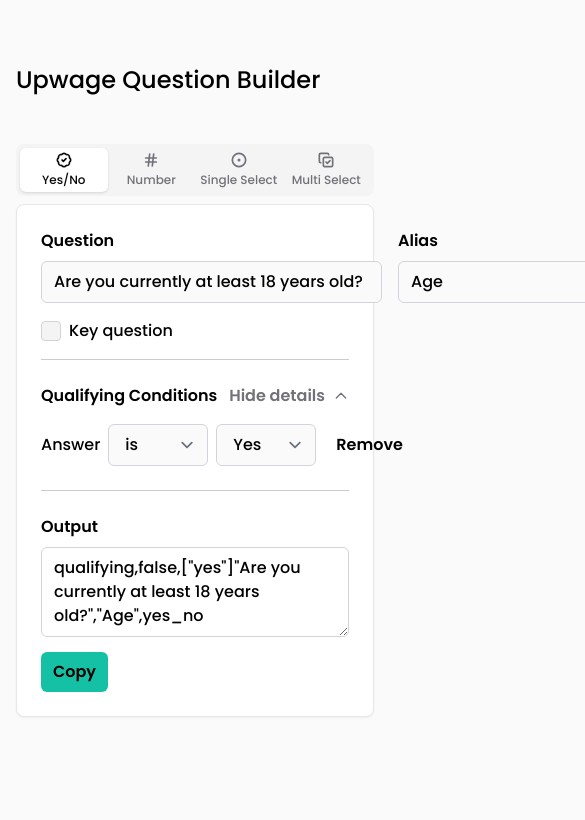
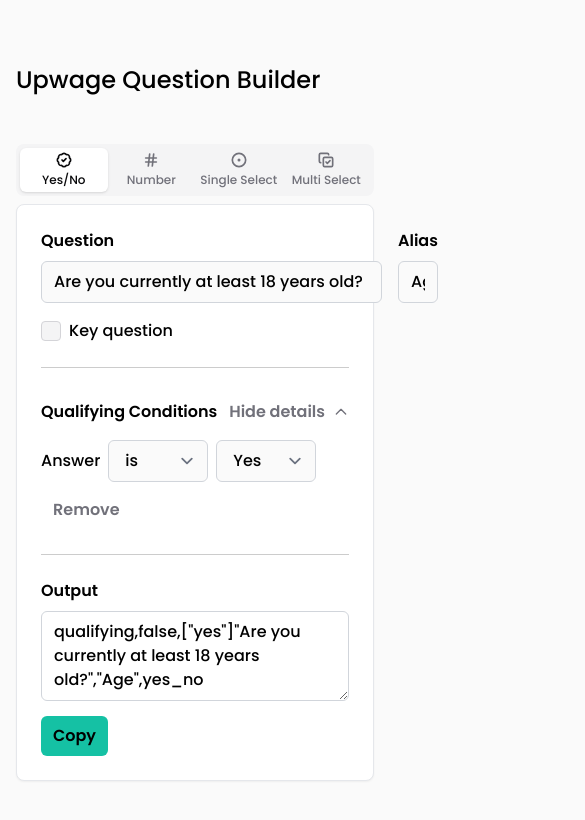
Before and after one commit to nweii/upwage-question-builder, a Next.js app: page / in a window 390 px wide. Shown: the top 820 px of the page, 585 px wide, since content can reach past the window. Built offline with nearby package versions, Linux system fonts and the light colour scheme.

Commit message:
feat: responsive to small breakpoints

```diff
--- a/components/ConditionInput.js
+++ b/components/ConditionInput.js
@@ -91,7 +91,7 @@
   return (
     <>
       {renderCombinator()}
-      <div className="flex items-center space-x-2">
+      <div className="flex flex-wrap items-center gap-2">
         <span>Answer</span>
         <CustomSelect
           value={condition.condition}
--- a/components/FormComponents.js
+++ b/components/FormComponents.js
@@ -188,7 +188,7 @@
     secondary:
       "py-2 text-zinc-500 hover:text-accent flex items-center inline-flex gap-x-1",
     delete:
-      "px-3 py-2 hover:text-red-800 dark:hover:text-red-300 hover:bg-red-600/10 dark:hover:bg-red-400/10",
+      "px-3 text-zinc-500 py-2 hover:text-red-800 dark:hover:text-red-300 hover:bg-red-600/10 dark:hover:bg-red-400/10",
   };
   const extraClasses = className;
 
--- a/components/QuestionForm.js
+++ b/components/QuestionForm.js
@@ -207,7 +207,7 @@
       <div className="flex flex-col gap-4">
         <div className="flex items-center gap-4">
           <div className="flex grow flex-col">
-            <label className="mb-2 block font-semibold">Question</label>
+            <label className="mb-2 block font-bold">Question</label>
             <TextInput
               value={question}
               onChange={(e) => setQuestion(e.target.value)}
@@ -215,11 +215,12 @@
             />
           </div>
           <div className="flex flex-col">
-            <label className="mb-2 block font-semibold">Alias</label>
+            <label className="mb-2 block w-full font-bold">Alias</label>
             <TextInput
               value={alias}
               onChange={(e) => setAlias(e.target.value)}
               placeholder="Enter alias"
+              className="w-full"
             />
           </div>
         </div>
@@ -237,13 +238,14 @@
         </div>
       </div>
       {renderChoices()}
-      <hr className="my-4" />
+      <hr />
       <div className="my-4">
         <div className="mb-2 flex items-center justify-between">
-          <h3 className="font-semibold">Qualifying Conditions</h3>
+          <h3 className="font-bold">Qualifying Conditions</h3>
           <Button
             onClick={() => setShowDetails(!showDetails)}
             variant="secondary"
+            className={"text-right"}
           >
             {showDetails ? "Hide details" : "Show details"}
             <svg
@@ -290,7 +292,7 @@
       </div>
       <hr />
       <div className="mt-4">
-        <h3 className="mb-2 font-semibold">Output</h3>
+        <h3 className="mb-2 font-bold">Output</h3>
         <textarea
           value={output}
           readOnly
```
